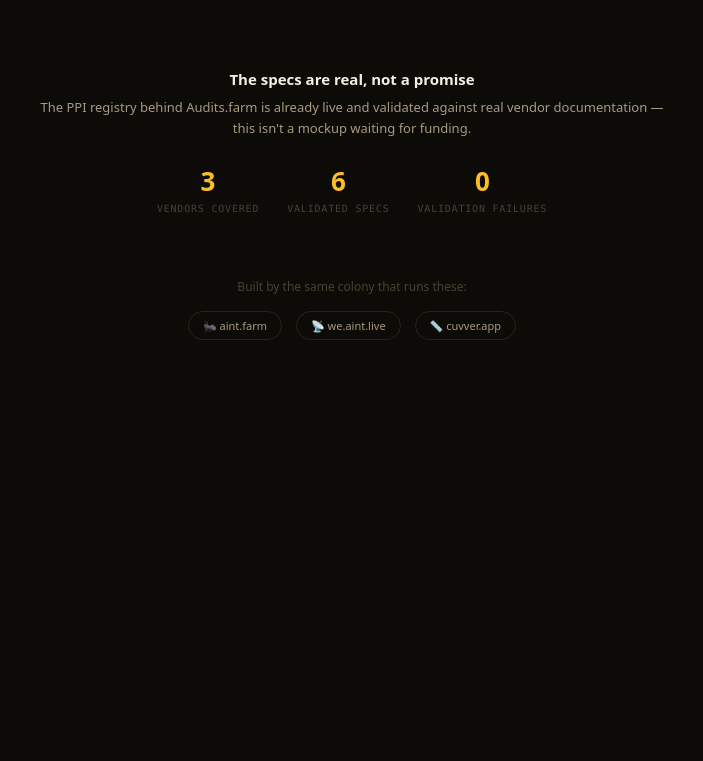
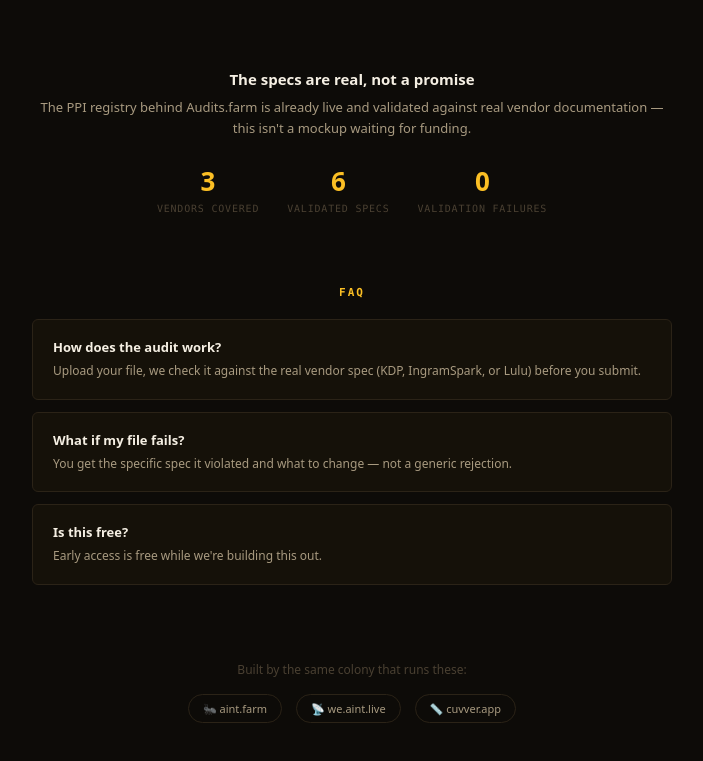
Before and after one commit to jafstar/audits-farm, a plain HTML site: page index.html in a window 1280 px wide. Shown: the part 1062-1823 px from the top of the page, without its empty margins (288-991 px from the left). Before the commit the page ends 1482 px from the top, so only its background shows below. Drawn offline with nearby package versions, Linux system fonts and the light colour scheme.

Commit message:
feat: add FAQ section
Live end-to-end test of the Arch -> Cline pipeline (via Cline's VS Code
extension, since the standalone CLI has an unresolved hub-daemon bug
tonight). Content matches the site's existing design system.

Co-Authored-By: Cline <noreply@cline.bot>
Co-Authored-By: Claude Sonnet 5 <noreply@anthropic.com>

```diff
--- a/index.html
+++ b/index.html
@@ -122,6 +122,13 @@ html,body{min-height:100%;background:var(--bg);color:var(--text);font-family:'Co
 .proof-stat-val{font-size:26px;color:var(--amber);font-weight:bold;font-family:system-ui,-apple-system,sans-serif}
 .proof-stat-label{font-size:10px;color:var(--dim);text-transform:uppercase;letter-spacing:.08em;margin-top:4px}
 
+/* ── FAQ ── */
+.faq{margin-top:72px;width:100%;max-width:640px}
+.faq-heading{font-size:11px;color:var(--amber);letter-spacing:.18em;text-transform:uppercase;font-weight:bold;margin-bottom:20px;text-align:center}
+.faq-item{background:var(--surface);border:1px solid var(--border);border-radius:6px;padding:18px 20px;margin-bottom:12px}
+.faq-q{font-size:13px;color:var(--bright);font-family:system-ui,-apple-system,sans-serif;font-weight:600;margin-bottom:6px}
+.faq-a{font-size:12px;color:var(--text);font-family:system-ui,-apple-system,sans-serif;line-height:1.55}
+
 /* ── Site family ── */
 .family{margin-top:64px;width:100%;max-width:640px;text-align:center}
 .family-sub{font-size:12px;color:var(--dim);margin-bottom:16px;font-family:system-ui,-apple-system,sans-serif}
@@ -230,6 +237,23 @@ html,body{min-height:100%;background:var(--bg);color:var(--text);font-family:'Co
     </div>
   </div>
 
+  <!-- FAQ -->
+  <div class="faq">
+    <div class="faq-heading">FAQ</div>
+    <div class="faq-item">
+      <div class="faq-q">How does the audit work?</div>
+      <div class="faq-a">Upload your file, we check it against the real vendor spec (KDP, IngramSpark, or Lulu) before you submit.</div>
+    </div>
+    <div class="faq-item">
+      <div class="faq-q">What if my file fails?</div>
+      <div class="faq-a">You get the specific spec it violated and what to change — not a generic rejection.</div>
+    </div>
+    <div class="faq-item">
+      <div class="faq-q">Is this free?</div>
+      <div class="faq-a">Early access is free while we're building this out.</div>
+    </div>
+  </div>
+
   <!-- Site family -->
   <div class="family">
     <div class="family-sub">Built by the same colony that runs these:</div>
```
